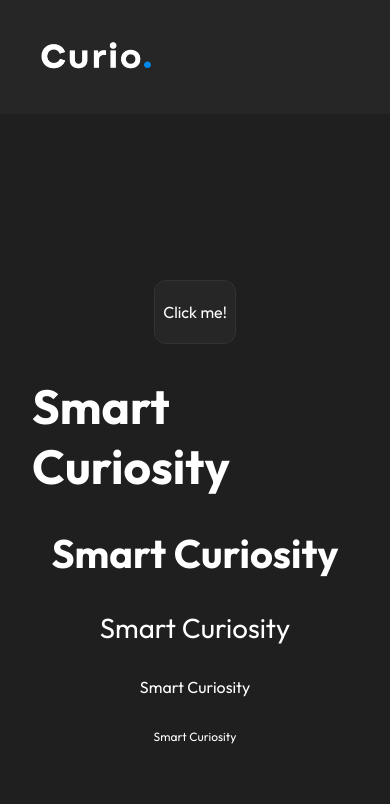
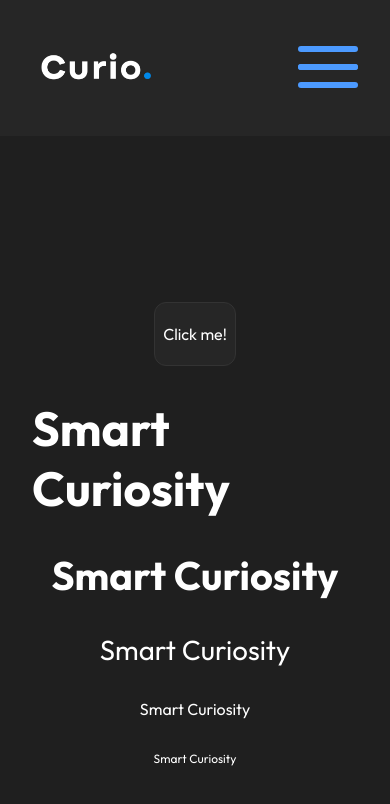
Before and after one commit to curio-today/frontend, a Next.js app: page / in a window 390 px wide. Shown: the top 804 px of the page. Built offline with nearby package versions, Linux system fonts and the light colour scheme.

Commit message:
feat(nav-bar): added burger menu and working on responsive layout

```diff
--- /dev/null
+++ b/src/components/ui/BurgerMenu/index.scss
@@ -0,0 +1,3 @@
+div.burger-menu {
+
+}
--- /dev/null
+++ b/src/components/ui/BurgerMenu/index.tsx
@@ -0,0 +1,17 @@
+"use client"
+import "./index.scss"
+
+import { useState } from "react";
+import BurgerIcon from "@/components/ui/animated/BurgerIcon";
+
+export const BurgerMenu = () => {
+    const [isOpen, setIsOpen] = useState(false);
+
+    const toggleMenu = () => setIsOpen(!isOpen);
+
+    return (
+        <div className="burger-menu">
+            <BurgerIcon />
+        </div>
+    )
+}
--- a/src/components/ui/CurioLogo/index.tsx
+++ b/src/components/ui/CurioLogo/index.tsx
@@ -8,7 +8,6 @@ export const CurioLogo = () => {
     return (
         <Link href="/">
             <Icon src="/logos/curio.webp" alt="curio-logotype" style={{
-                zIndex: "1",
                 width: "clamp(8vw, 8rem, 10rem)",
                 height: "50px"
             }} />
--- a/src/components/ui/NavBar/index.scss
+++ b/src/components/ui/NavBar/index.scss
@@ -14,8 +14,9 @@ nav.bar {
   .buttons {
     gap: 0.75rem;
     display: flex;
+    flex-direction: row;
+    flex-wrap: wrap;
     align-items: center;
-    z-index: 1;
   }
 
   .links {
@@ -23,16 +24,17 @@ nav.bar {
     left: 50%;
     transform: translateX(-50%);
     display: flex;
+    flex-direction: row;
+    flex-wrap: wrap;
+    justify-content: center;
     align-items: center;
-    z-index: 0;
   }
 }
 
-@media screen and (max-width: 1024px) {
+@media screen and (max-width: 500px) {
   nav.bar {
-    .buttons {
-
+    .links {
+      display: none;
     }
   }
-
 }
--- a/src/components/ui/NavBar/index.tsx
+++ b/src/components/ui/NavBar/index.tsx
@@ -7,18 +7,12 @@ import { Menu } from "@/components/ui/Menu";
 import { CurioLogo } from "@/components/ui/CurioLogo";
 import { Button } from "@/components/ui/buttons";
 import Link from "next/link";
+import { BurgerMenu } from "@/components/ui/BurgerMenu";
+
 
 
 export const NavBar = () => {
-    const isMobile: boolean = useMobile();
-
-    if (isMobile) {
-        return (
-            <nav className="bar">
-                <CurioLogo />
-            </nav>
-        );
-    }
+    const isMobile: boolean = useMobile(1350);
 
     return (
         <nav className="bar">
@@ -29,7 +23,10 @@ export const NavBar = () => {
                 <Menu.Item text="Amuses" href={"/category/amuses"}/>
                 <Menu.Item text="Inspires" href={"/category/inspires"}/>
             </Menu>
-
+            { isMobile ? (
+                <BurgerMenu />
+            ) : (
+                <>
                     <Menu orientation="horizontal" className="buttons">
                         <Link href="/support" passHref>
                             <Button text="Support" className="reversed" />
@@ -57,6 +54,8 @@ export const NavBar = () => {
                             />
                         </Link>
                     </Menu>
+                </>
+            )}
         </nav>
     );
 };
--- /dev/null
+++ b/src/components/ui/animated/BurgerIcon/index.scss
@@ -0,0 +1,72 @@
+#burger-icon {
+  width: 60px;
+  height: 45px;
+  position: relative;
+  margin: 50px auto;
+  --webkit-transform: rotate(0deg);
+  --moz-transform: rotate(0deg);
+  --o-transform: rotate(0deg);
+  transform: rotate(0deg);
+  -webkit-transition: .5s ease-in-out;
+  -moz-transition: .5s ease-in-out;
+  -o-transition: .5s ease-in-out;
+  transition: .5s ease-in-out;
+  cursor: pointer;
+
+  span {
+    display: block;
+    position: absolute;
+    height: 6px;
+    width: 100%;
+    background: var(--primary, hsla(214, 100%, 65%, 1));
+    border-radius: 9px;
+    opacity: 1;
+    left: 0;
+    --webkit-transform: rotate(0deg);
+    --moz-transform: rotate(0deg);
+    --o-transform: rotate(0deg);
+    transform: rotate(0deg);
+    -webkit-transition: .25s ease-in-out;
+    -moz-transition: .25s ease-in-out;
+    -o-transition: .25s ease-in-out;
+    transition: .25s ease-in-out;
+  }
+}
+
+#burger-icon span:nth-child(1) {
+  top: 0;
+}
+
+#burger-icon span:nth-child(2),#burger-icon span:nth-child(3) {
+  top: 18px;
+}
+
+#burger-icon span:nth-child(4) {
+  top: 36px;
+}
+
+#burger-icon.open span:nth-child(1) {
+  top: 18px;
+  width: 0;
+  left: 50%;
+}
+
+#burger-icon.open span:nth-child(2) {
+  --webkit-transform: rotate(45deg);
+  --moz-transform: rotate(45deg);
+  --o-transform: rotate(45deg);
+  transform: rotate(45deg);
+}
+
+#burger-icon.open span:nth-child(3) {
+  --webkit-transform: rotate(-45deg);
+  --moz-transform: rotate(-45deg);
+  --o-transform: rotate(-45deg);
+  transform: rotate(-45deg);
+}
+
+#burger-icon.open span:nth-child(4) {
+  top: 18px;
+  width: 0;
+  left: 50%;
+}
--- /dev/null
+++ b/src/components/ui/animated/BurgerIcon/index.tsx
@@ -0,0 +1,24 @@
+"use client"
+import "./index.scss"
+import { useState } from "react";
+
+
+const BurgerIcon = () => {
+    const [isClicked, setIsClicked] = useState<boolean>(false)
+
+    const toggleIcon = () => {
+        setIsClicked(!isClicked);
+    }
+
+    return (
+        <div id="burger-icon" onClick={toggleIcon} className={isClicked ? "open" : ""}>
+            <span></span>
+            <span></span>
+            <span></span>
+            <span></span>
+        </div>
+    );
+
+}
+
+export default BurgerIcon;
--- a/src/components/ui/buttons/Button/index.tsx
+++ b/src/components/ui/buttons/Button/index.tsx
@@ -6,7 +6,7 @@ import { ButtonProps } from "@/shared/props/ButtonProps";
 
 // TODO: add tooltip wrapper
 
-export const Button = ({icon, text, ...props}: ButtonProps) => {
+export const Button = ({icon, text, children, ...props}: ButtonProps) => {
     return (
         <button className="normal" {...props}>
             {icon && (
@@ -18,6 +18,7 @@ export const Button = ({icon, text, ...props}: ButtonProps) => {
             {text && (
                 <p>{text}</p>
             )}
+            {children}
         </button>
     )
 }
```
Also changed, not shown: src/components/ui/buttons/Button/index.scss (line endings or trailing spaces). Lines whose indentation alone changed are shown as unchanged.
